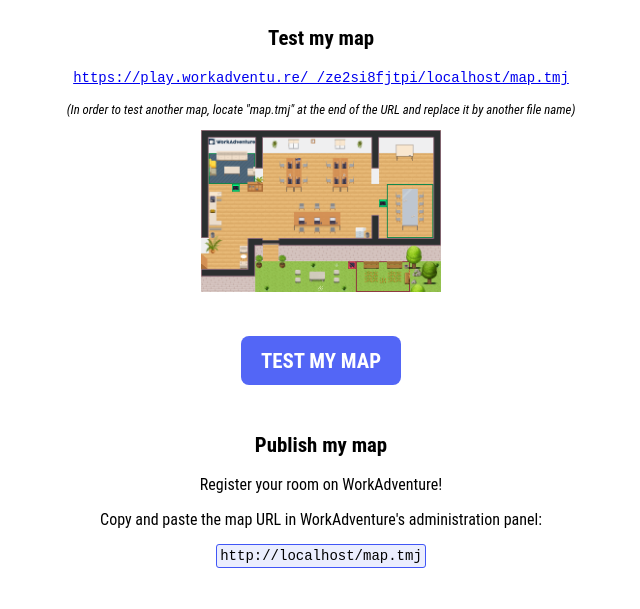
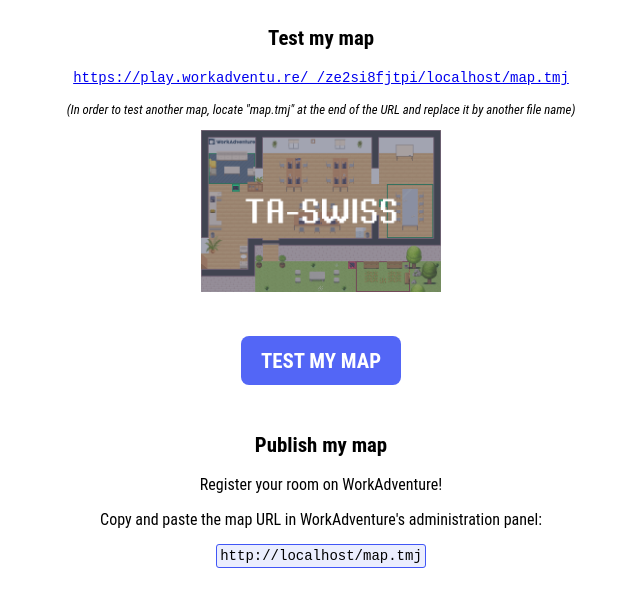
Before and after one commit to dezentrum/ta_swiss, a plain HTML site: page index.html in a window 1280 px wide. Shown: the part 117-726 px from the top of the page, without its empty margins (319-959 px from the left). Drawn offline with Linux system fonts and the light colour scheme.

Commit message:
Deploying to gh-pages from master @ 9cd8779c69b0547466c7655748d1b26b2a41ba2f 🚀

```diff
--- a/index.html
+++ b/index.html
@@ -151,7 +151,7 @@
                 <h2>Test my map</h2>
                 <p><a id="testMapURL" href="#" class="url"></a></p>
                 <p class="tips">(In order to test another map, locate "map.tmj" at the end of the URL and replace it by another file name)</p>
-                <img src="./assets/map-7f74ee09.png" alt="Map thumbnail" class="map">
+                <img src="./assets/map-e837550c.png" alt="Map thumbnail" class="map">
                 <p><a id="testMapBtnURL" href="#" class="button">Test my map</a></p>
             </section>
 
```
Also changed, not shown: assets/map-7f74ee09.png (deleted), assets/map-e837550c.png (added), conference-chunk-1-671cf3ea.png (renamed from conference-chunk-1-538c88a5.png), map-chunk-1-3abe410b.png (renamed from map-chunk-1-6ef134d1.png), map.png, 2 other files.
